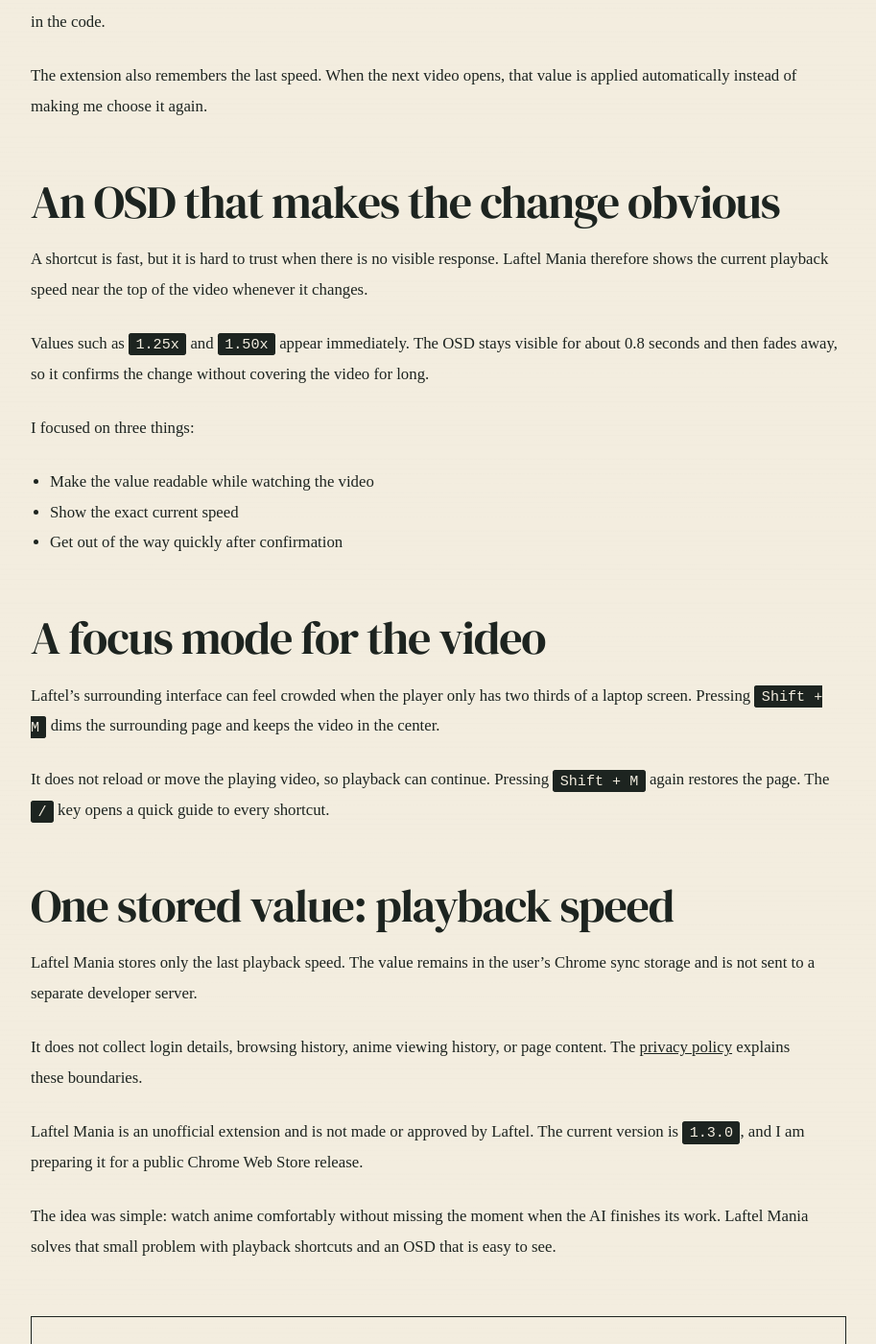
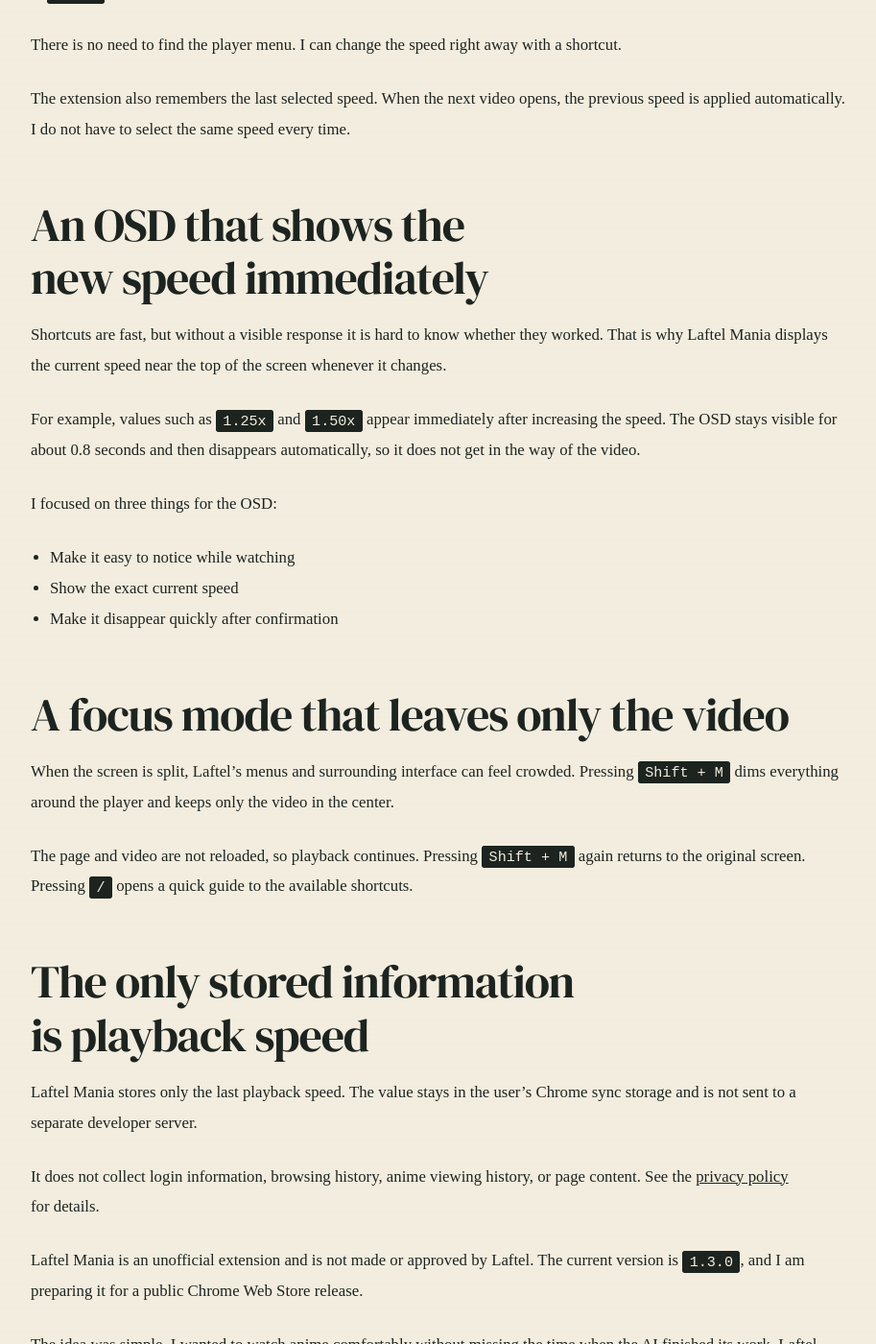
Before and after one commit to babypaunch/babypaunch.github.io, a Jekyll site: the page built from _posts/2026-08-26-laftel-mania-en.md, in a window 1280 px wide and 1400 px high, scrolled down 1554 px. Shown: the whole window at 96% size, without its empty margins (183-1096 px from the left). Built offline with Jekyll 4.4.1, drawn with Linux system fonts in a browser that asks for light colours; some web fonts are replaced; some of the changed text lies outside the part shown.

Commit message:
docs(blog): 영어 제작기를 한국어 원문과 동기화

```diff
--- a/_posts/2026-08-26-laftel-mania-en.md
+++ b/_posts/2026-08-26-laftel-mania-en.md
@@ -12,55 +12,54 @@
 alternate_en: /en/blog/laftel-mania/
 ---
 
-I do most of my development on a single laptop.
+I do a lot of development on a single laptop.
 
-Vibe coding creates short stretches of free time while the AI works. I do not want to get too absorbed in something else, because it is better to continue with the next task as soon as the current one finishes.
+Vibe coding gives me some free time while the AI finishes its work. But if I get completely absorbed in something else, it is easy to miss when the task ends. I prefer to continue with the next task as soon as it finishes.
 
-So I split the laptop screen. One third stays on the AI coding session, while the other two thirds are available for anime or another light task.
+So I split my laptop screen. One third is for AI vibe coding, while I use the remaining two thirds to watch anime or do another light task.
 
-To keep track of development while watching, I wanted to avoid reaching for the mouse every few minutes. But changing playback speed on Laftel meant opening the player menu and selecting the speed again.
+I watch a lot of anime on Laftel, but changing the playback speed meant opening the player menu and choosing the speed again.
 
-That left me with two questions.
+That led me to this thought.
 
-1. Why could I not change Laftel's playback speed with keyboard shortcuts?
-2. When I used a shortcut, could the new speed be easy to see?
+<p class="article-question">Why doesn't Laftel have keyboard shortcuts for changing playback speed?</p>
 
-I built the Laftel Mania Chrome extension to answer those two questions.
+Laftel Mania is a Chrome extension I built to solve this inconvenience.
 
-## Change speed without leaving the keyboard
+## Change playback speed with shortcuts instead of the mouse
 
-`Shift + ,` slows playback by 0.25, and `Shift + .` makes it 0.25 faster. The available range is `0.25x` to `4.00x`.
+`Shift + ,` slows playback by 0.25, and `Shift + .` makes it 0.25 faster. The speed can be adjusted from `0.25x` to `4.00x`.
 
-There is no player menu to find. I can change the speed without taking my hands away from the keyboard or losing my place in the code.
+There is no need to find the player menu. I can change the speed right away with a shortcut.
 
-The extension also remembers the last speed. When the next video opens, that value is applied automatically instead of making me choose it again.
+The extension also remembers the last selected speed. When the next video opens, the previous speed is applied automatically. I do not have to select the same speed every time.
 
-## An OSD that makes the change obvious
+## An OSD that shows the new speed immediately
 
-A shortcut is fast, but it is hard to trust when there is no visible response. Laftel Mania therefore shows the current playback speed near the top of the video whenever it changes.
+Shortcuts are fast, but without a visible response it is hard to know whether they worked. That is why Laftel Mania displays the current speed near the top of the screen whenever it changes.
 
-Values such as `1.25x` and `1.50x` appear immediately. The OSD stays visible for about 0.8 seconds and then fades away, so it confirms the change without covering the video for long.
+For example, values such as `1.25x` and `1.50x` appear immediately after increasing the speed. The OSD stays visible for about 0.8 seconds and then disappears automatically, so it does not get in the way of the video.
 
-I focused on three things:
+I focused on three things for the OSD:
 
-- Make the value readable while watching the video
+- Make it easy to notice while watching
 - Show the exact current speed
-- Get out of the way quickly after confirmation
+- Make it disappear quickly after confirmation
 
-## A focus mode for the video
+## A focus mode that leaves only the video
 
-Laftel's surrounding interface can feel crowded when the player only has two thirds of a laptop screen. Pressing `Shift + M` dims the surrounding page and keeps the video in the center.
+When the screen is split, Laftel's menus and surrounding interface can feel crowded. Pressing `Shift + M` dims everything around the player and keeps only the video in the center.
 
-It does not reload or move the playing video, so playback can continue. Pressing `Shift + M` again restores the page. The `/` key opens a quick guide to every shortcut.
+The page and video are not reloaded, so playback continues. Pressing `Shift + M` again returns to the original screen. Pressing `/` opens a quick guide to the available shortcuts.
 
-## One stored value: playback speed
+## The only stored information is playback speed
 
-Laftel Mania stores only the last playback speed. The value remains in the user's Chrome sync storage and is not sent to a separate developer server.
+Laftel Mania stores only the last playback speed. The value stays in the user's Chrome sync storage and is not sent to a separate developer server.
 
-It does not collect login details, browsing history, anime viewing history, or page content. The [privacy policy](https://babypaunch.github.io/public-policies/laftel-mania/privacy.html) explains these boundaries.
+It does not collect login information, browsing history, anime viewing history, or page content. See the [privacy policy](https://babypaunch.github.io/public-policies/laftel-mania/privacy.html) for details.
 
 Laftel Mania is an unofficial extension and is not made or approved by Laftel. The current version is `1.3.0`, and I am preparing it for a public Chrome Web Store release.
 
-The idea was simple: watch anime comfortably without missing the moment when the AI finishes its work. Laftel Mania solves that small problem with playback shortcuts and an OSD that is easy to see.
+The idea was simple. I wanted to watch anime comfortably without missing the time when the AI finished its work. Laftel Mania solves that small inconvenience with shortcuts and an OSD that is easy to see.
 
 <p class="article-summary"><strong>In one line:</strong> If you vibe code and watch anime on one laptop, try Laftel Mania. I recommend watching at <code>1.5x</code>.</p>
```
Also changed, not shown: other parts of _posts/2026-08-26-laftel-mania-en.md (+2 -2 lines).
